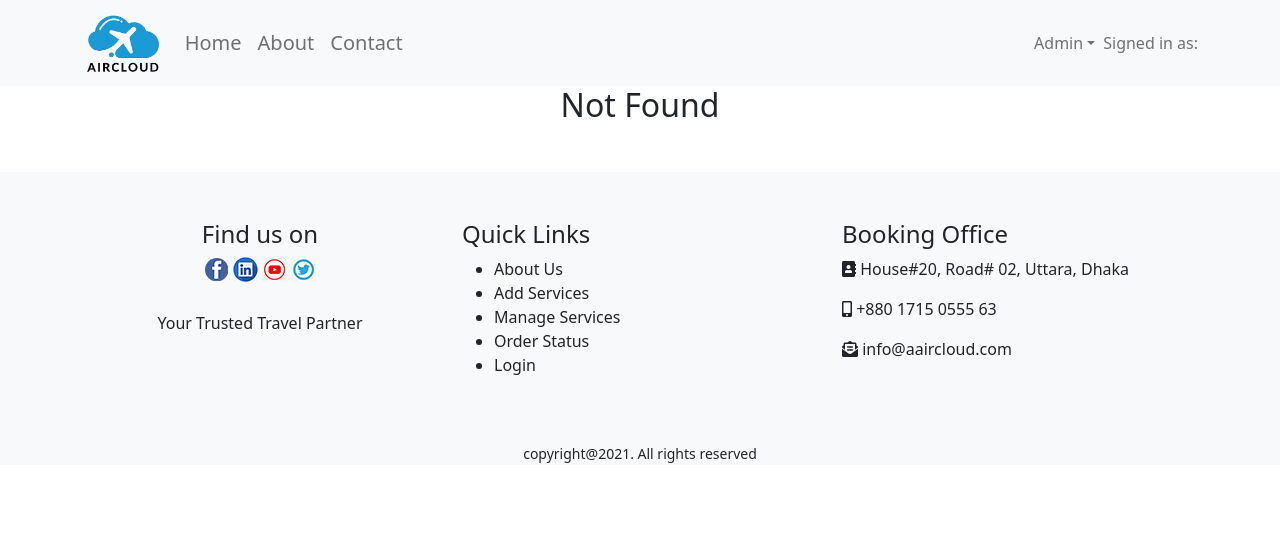
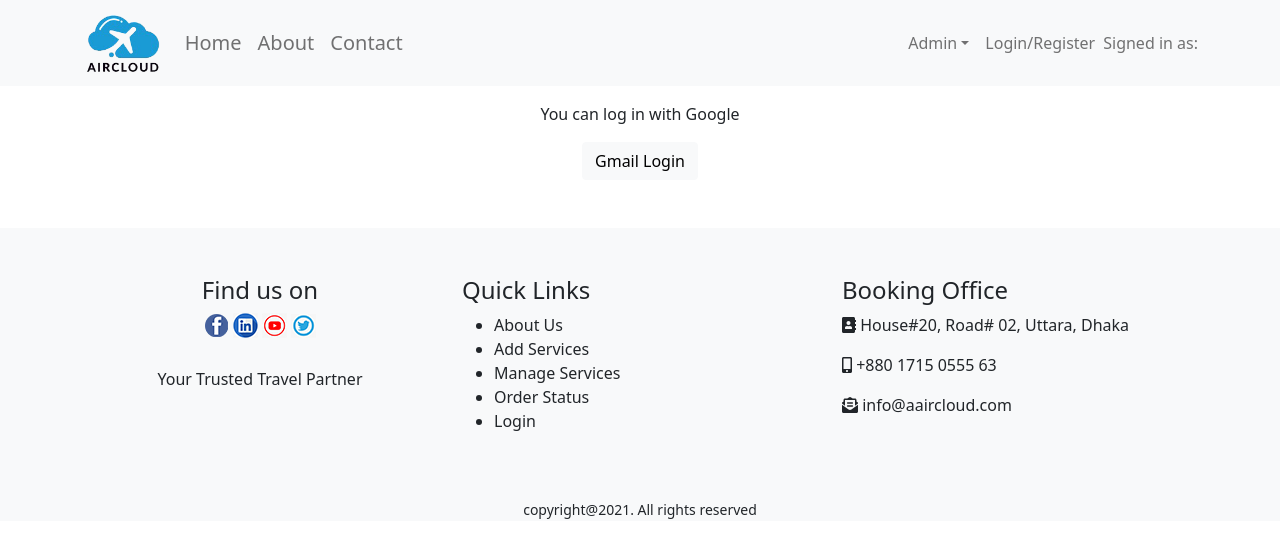
Before and after one commit to mukitur/Aircloud-Tours-Clients, a React (Create React App) app: page /login in a window 1280 px wide. Shown: the top 558 px of the page. Built offline with nearby package versions, Linux system fonts and the light colour scheme; no server answers.

Commit message:
google authentication done

```diff
--- a/package.json
+++ b/package.json
@@ -10,6 +10,7 @@
     "@testing-library/react": "^11.2.7",
     "@testing-library/user-event": "^12.8.3",
     "bootstrap": "^5.1.3",
+    "firebase": "^9.1.3",
     "react": "^17.0.2",
     "react-bootstrap": "^2.0.0",
     "react-dom": "^17.0.2",
--- a/src/App.js
+++ b/src/App.js
@@ -10,10 +10,13 @@ import NotFound from './Pages/NotFound/NotFound';
 import AddServices from './Pages/Admin/AddServices/AddServices';
 import ManageOrders from './Pages/Admin/ManageOrders/ManageOrders';
 import OrderStatus from './Pages/Admin/OrderStatus/OrderStatus';
+import Login from './Pages/Login/Login/Login/Login';
+import AuthProvider from './Context/AuthProvider';
 
 function App() {
   return (
     <div className="App">
+      <AuthProvider>
         <Router>
           <Header></Header>
           <Switch>
@@ -28,6 +31,9 @@ function App() {
               </Route>
               <Route path='/contact'>
                   <Contact></Contact>
+              </Route>
+              <Route path="/login">
+                  <Login></Login>
               </Route>
               <Route path="/addservices">
                   <AddServices></AddServices>
@@ -44,6 +50,7 @@ function App() {
           </Switch>
           <Footer></Footer>
         </Router>
+      </AuthProvider>
     </div>
   );
 }
--- /dev/null
+++ b/src/Context/AuthProvider.js
@@ -0,0 +1,19 @@
+import { createContext } from "react";
+import useFirebase from "../hooks/useFirebase";
+
+
+
+export const AuthContext = createContext();
+
+const AuthProvider = ({children}) => {
+    //const {children} =props;
+
+    const allContext = useFirebase();
+    return (
+        <AuthContext.Provider value= {allContext}>
+            {children}
+        </AuthContext.Provider>
+    );
+};
+
+export default AuthProvider;
--- /dev/null
+++ b/src/Pages/Login/Firebase/Firebase.config.js
@@ -0,0 +1,10 @@
+const firebaseConfig = {
+    apiKey: "AIzaSyBx89FcucGc6jBZxT695MZuwTUqzdyahjc",
+    authDomain: "aircloud-tours.firebaseapp.com",
+    projectId: "aircloud-tours",
+    storageBucket: "aircloud-tours.appspot.com",
+    messagingSenderId: "688168872560",
+    appId: "1:688168872560:web:7209ec3813e5d203b962b5"
+  };
+
+  export default firebaseConfig;
--- /dev/null
+++ b/src/Pages/Login/Firebase/Firebase.init.js
@@ -0,0 +1,8 @@
+import { initializeApp } from "firebase/app";
+import firebaseConfig from "./Firebase.config";
+
+const initializeAuthentication =() =>{
+    initializeApp(firebaseConfig);
+}
+
+export default initializeAuthentication;
--- /dev/null
+++ b/src/Pages/Login/Login/Login/Login.js
@@ -0,0 +1,29 @@
+import React from 'react';
+import { Button, Container } from 'react-bootstrap';
+import { useHistory, useLocation } from 'react-router';
+import useAuth from '../../../../hooks/useAuth';
+
+const Login = () => {
+    const {signInWithGoogle, handleEmailChange, handlePasswordChange, registerWithPassword, error,isLogin, toggleLogin } = useAuth();
+    const location = useLocation();
+    const history = useHistory();
+    const redirect_uri = location.state?.from || '/home';
+
+    //Google Login Process
+    const handleGoogleLogin = () => {
+        signInWithGoogle()
+        .then(result =>{
+            history.push(redirect_uri)
+        })
+    }
+    return (
+        <div>
+             <Container className="mt-3">
+                <p>You can log in with Google</p>
+                <Button onClick={handleGoogleLogin} variant="light"> Gmail Login  </Button>
+            </Container>
+        </div>
+    );
+};
+
+export default Login;
--- a/src/Pages/Shared/Header/Header.js
+++ b/src/Pages/Shared/Header/Header.js
@@ -1,9 +1,11 @@
 import React from 'react';
-import { Container, Nav, Navbar, NavDropdown } from 'react-bootstrap';
+import { Button, Container, Nav, Navbar, NavDropdown } from 'react-bootstrap';
 import { Link } from 'react-router-dom';
+import useAuth from '../../../hooks/useAuth';
 import logo from '../../../images/logo1.png';
 
 const Header = () => {
+    const {user, logout} = useAuth();
     return (
         <Navbar collapseOnSelect expand="lg" bg="light" variant="light">
             <Container>
@@ -22,12 +24,12 @@ const Header = () => {
                             <NavDropdown.Item as ={Link} to ="/orderstatus">Order Status</NavDropdown.Item>
                         </NavDropdown>
 
-                        {/* {
+                        {
                             user?.email ?
                             <Button className="me-2" onClick={logout} variant="light">LogOut</Button> :
                             <Nav.Link as = {Link} eventKey={2} to="/login">Login/Register</Nav.Link>
-                        } */}
-                        <Navbar.Text>Signed in as: <a href="#login"></a></Navbar.Text>
+                        }
+                        <Navbar.Text>Signed in as: <a href="#login"></a>{user?.displayName}</Navbar.Text>
                     </Nav>
                 </Navbar.Collapse>
             </Container>
--- /dev/null
+++ b/src/hooks/useAuth.js
@@ -0,0 +1,9 @@
+import { useContext } from "react";
+import { AuthContext } from "../Context/AuthProvider";
+
+
+const useAuth = () => {
+    return useContext(AuthContext);
+}
+
+export default useAuth;
--- /dev/null
+++ b/src/hooks/useFirebase.js
@@ -0,0 +1,54 @@
+import { useEffect, useState } from 'react';
+import { getAuth, signInWithPopup, GoogleAuthProvider, onAuthStateChanged,signOut } from "firebase/auth";
+import initializeAuthentication from '../Pages/Login/Firebase/Firebase.init';
+
+
+
+initializeAuthentication();
+
+const useFirebase = () => {
+    const [user, setUser] = useState({});
+    const [error, setError] = useState('');
+    const [isLoading, setIsLoading] =useState(true);
+    const auth = getAuth();
+    const googleProvider = new GoogleAuthProvider();
+
+
+    //signin with Google
+
+    const signInWithGoogle =()=>{
+        setIsLoading(true);
+       return signInWithPopup(auth, googleProvider)
+    }
+
+
+    const logout = () => {
+        setIsLoading(true);
+        signOut(auth)
+            .then(() => {
+                setUser({});
+            })
+            .finally( () => setIsLoading(false))
+    }
+
+    useEffect(() => {
+        onAuthStateChanged(auth, user => {
+            if (user) {
+                setUser(user);
+            }
+            setIsLoading(false);
+        })
+    }, []);
+
+    return (
+        {
+            user,
+            error,
+            signInWithGoogle,
+            logout,
+            isLoading
+        }
+    );
+};
+
+export default useFirebase;
```
Also changed, not shown: 1 other file (tests, documents, lock files or other folders). Lines whose indentation alone changed are shown as unchanged.
